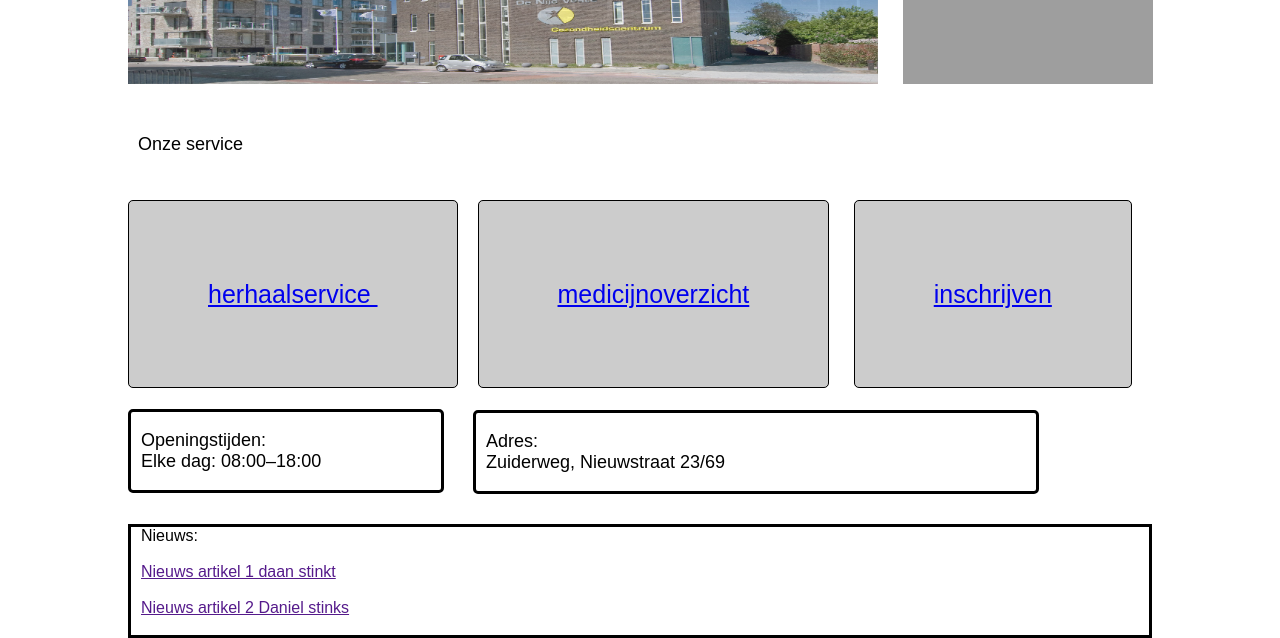
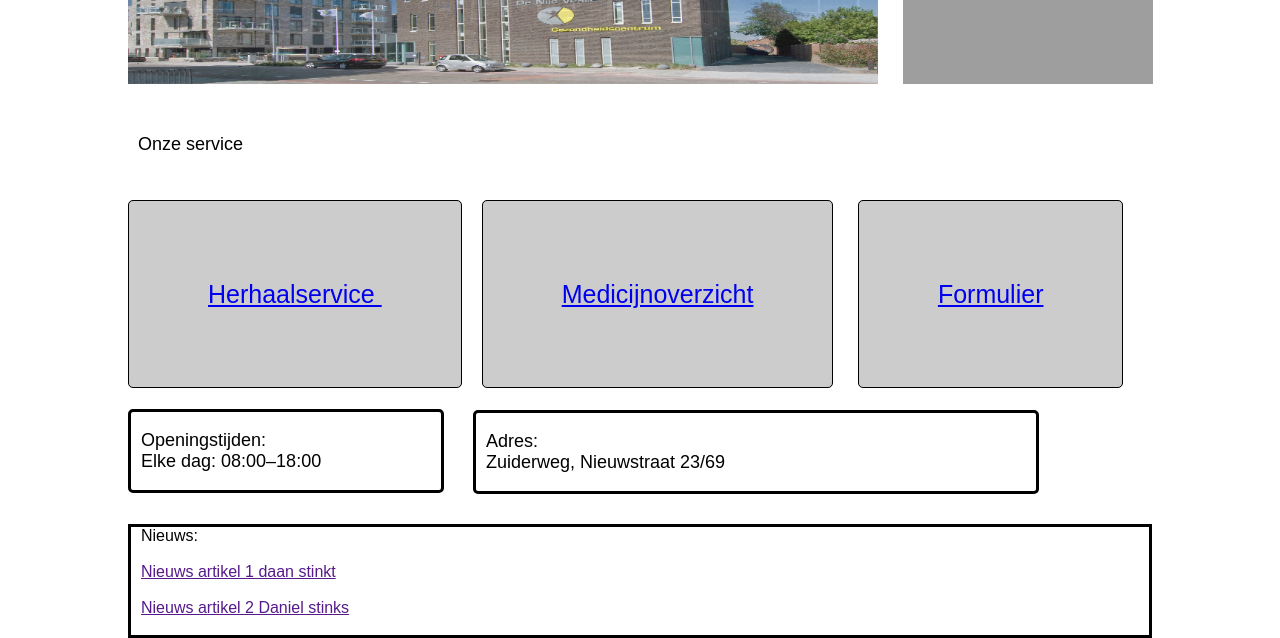
Before and after one commit to Daan7777/apotheeker-website, a PHP site: page /index.php in a window 1280 px wide. Shown: the part 424-1062 px from the top of the page. Run offline with PHP 8.4, Linux system fonts and the light colour scheme; data comes from the database, SQL or seed files in the repository; data that the repository does not hold is empty; grey boxes are pictures that could not be loaded.

Commit message:
hoofdletters index

```diff
--- a/index.php
+++ b/index.php
@@ -24,9 +24,9 @@ Include ("includes/menu.php");
       </p>
     </div>
       <div class="nav2">
-      <a href="haalservice.php"> herhaalservice </a>
-      <a href="medicijnoverzicht.php">medicijnoverzicht</a>
-      <a href="inschrijven.php">inschrijven</a>
+      <a href="haalservice.php"> Herhaalservice </a>
+      <a href="medicijnoverzicht.php">Medicijnoverzicht</a>
+      <a href="inschrijven.php">Formulier</a>
     </div>
     <div class="openingstijden">
       <p> Openingstijden: <br>	Elke dag: 08:00–18:00
```
